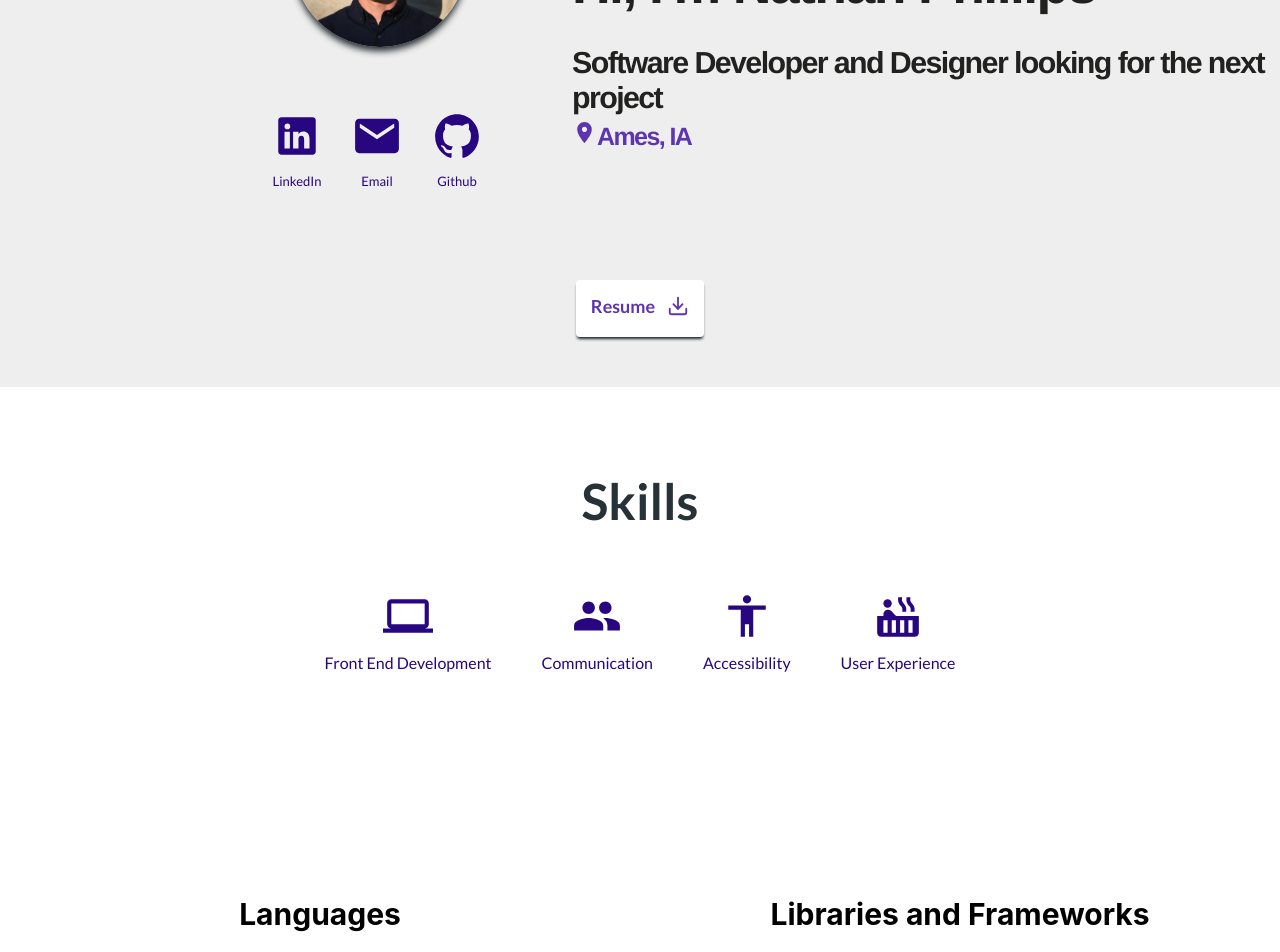
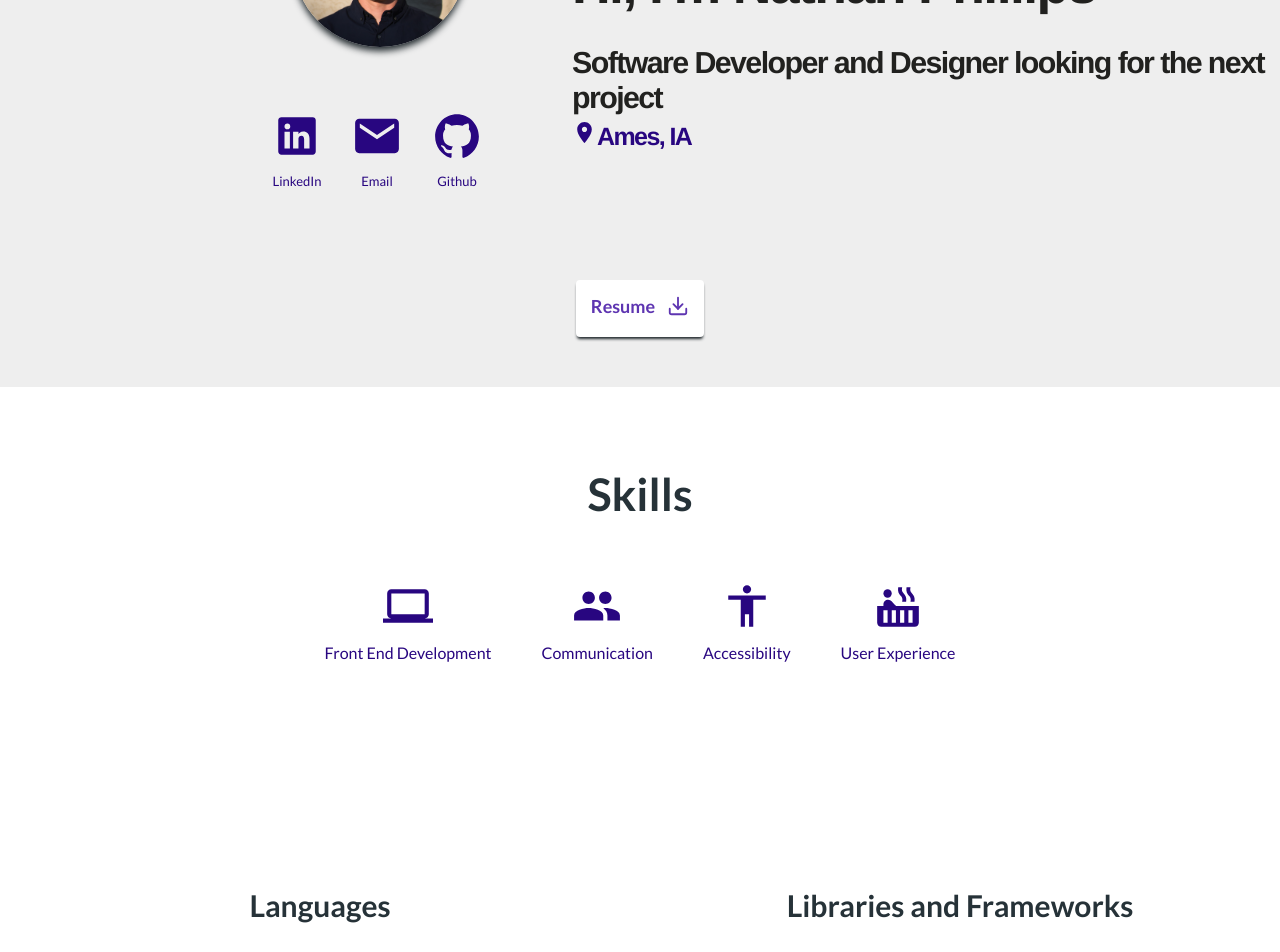
Before and after one commit to nathanjophillips/my-portfolio-app, a React (Create React App) app: page / in a window 1280 px wide. Shown: the part 220-1172 px from the top of the page. Built offline with nearby package versions, Linux system fonts and the light colour scheme.

Commit message:
style updates

```diff
--- a/package.json
+++ b/package.json
@@ -1,5 +1,5 @@
 {
-  "homepage": "https://nathanjophillips.com",
+  "homepage": "https://nathanjphillips.com",
   "name": "my-app",
   "version": "0.1.0",
   "private": true,
--- a/src/App.css
+++ b/src/App.css
@@ -43,7 +43,7 @@
 
 .location {
   font-size: 25px;
-  color: var(--secondary-color);
+  color: var(--secondary-color-dark);
   padding: 0;
   letter-spacing: -0.1rem;
   font-family: "Raleway", "Helvetica Neue", Helvetica, Arial, Sans-Serif;
@@ -136,7 +136,7 @@
 }
 
 .social-icons a:hover {
-  background-color: var(--secondary-color);
+  color: var(--secondary-color);
   transition: 0.3s;
 }
 
@@ -170,10 +170,12 @@
   padding: 20px;
 }
 
+
 .icon-text {
   font-family: 'Lato', sans-serif;
   color: var(--text-on-primary);
 }
+
 
 .work-titles {
   display: contents;
@@ -184,7 +186,7 @@
 }
 
 .work-titles:hover {
-  opacity: 50%;
+  color: var(--secondary-color-dark);
   transition: 0.3s;
 }
 
@@ -216,7 +218,7 @@
 
 .skill-main-title {
   text-align: center;
-  font-size: 50px;
+  font-size: 45px;
   margin-bottom: 10px;
   color: var(--text-on-primary);
   background-color: var(--primary-color-light);
@@ -240,6 +242,9 @@
   font-size: 30px;
   padding-top: 50px;
   padding-bottom: 30px;
+  font-weight: 700;
+  color: var(--text-on-primary);
+  font-family: 'Lato', sans-serif;
 }
 
 .skill-icons-left , .skill-icons-right , .skill-icons-bottom {
@@ -250,15 +255,18 @@
   padding-bottom: 50px;
 }
 
+
+
 .skill-icons-left > a , .skill-icons-right > a , .skill-icons-bottom  > a {
   text-decoration: none;
   text-align: center;
   margin-bottom: 75px;
 }
 
-.skill-icons-left  > a:hover , .skill-icons-right > a:hover , .skill-icons-bottom > a:hover  {
-  background-color: var(--secondary-color);
-  transition: 0.3s;
+.skill-icons-left > a:hover , .skill-icons-right > a:hover , .skill-icons-bottom  > a:hover {
+  /* background-color: var(--secondary-color-dark); */
+  opacity: 75%;
+  transition: 0.3;
 }
 
 .card {
--- a/src/App.js
+++ b/src/App.js
@@ -61,19 +61,19 @@ function App() {
               </div>
             </a>
             <a>
-              <div className="top-skill-icons" title="front-end-development-icon" alt="front-end-development-icon"  target="_blank">
+              <div className="top-skill-icons" title="front-end-development-icon" alt="communication-icon"  target="_blank">
                 <MdGroup/>
                 <div className="icon-text-top">Communication</div>
               </div>
             </a>
             <a>
-              <div className="top-skill-icons" title="front-end-development-icon" alt="front-end-development-icon"  target="_blank">
+              <div className="top-skill-icons" title="front-end-development-icon" alt="accessibility-icon"  target="_blank">
                 <MdAccessibility/>
                 <div className="icon-text-top">Accessibility</div>
               </div>
             </a>
             <a>
-              <div className="top-skill-icons" title="front-end-development-icon" alt="front-end-development-icon"  target="_blank">
+              <div className="top-skill-icons" title="front-end-development-icon" alt="user-experience-icon"  target="_blank">
                 <MdHotTub/>
                 <div className="icon-text-top">User Experience</div>
               </div>
```
